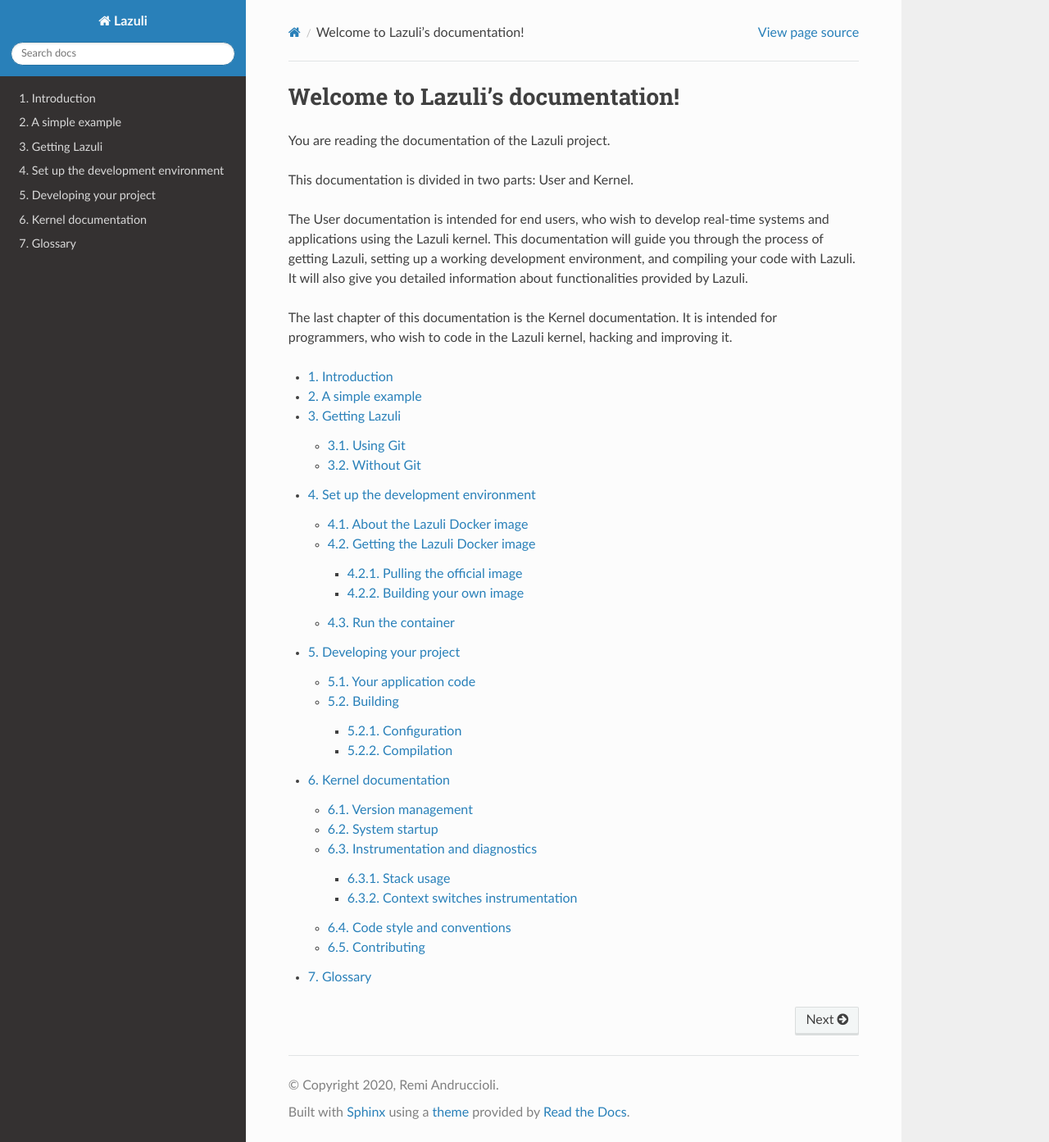
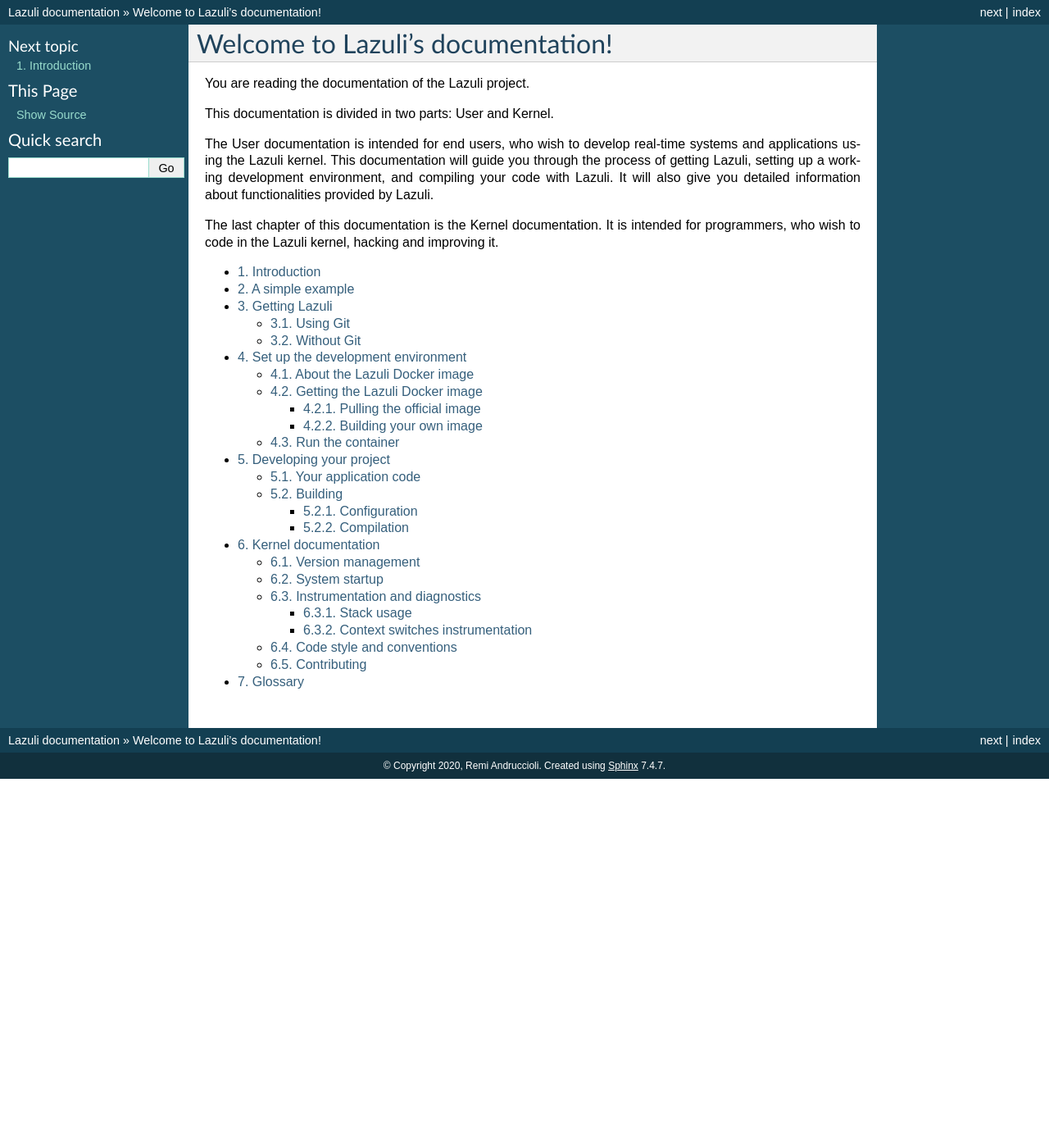
Before and after one commit to randruc/Lazuli, a Sphinx documentation site: the page built from doc/index.rst, in a window 1280 px wide and 1393 px high. Shown: the whole window at 82% size. Built offline with Sphinx 7.4.7, drawn with Linux system fonts in a browser that asks for light colours; formulas are drawn with MathJax 3.

Commit message:
Sphinx: change the theme to "classic" to fix the build.

```diff
--- a/doc/conf.py
+++ b/doc/conf.py
@@ -80,7 +80,7 @@
 # The theme to use for HTML and HTML Help pages.  See the documentation for
 # a list of builtin themes.
 #
-html_theme = 'sphinx_rtd_theme' #'classic' #'alabaster'
+html_theme = 'classic' #'sphinx_rtd_theme' #'alabaster'
 
 # Theme options are theme-specific and customize the look and feel of a theme
 # further.  For a list of options available for each theme, see the
```
